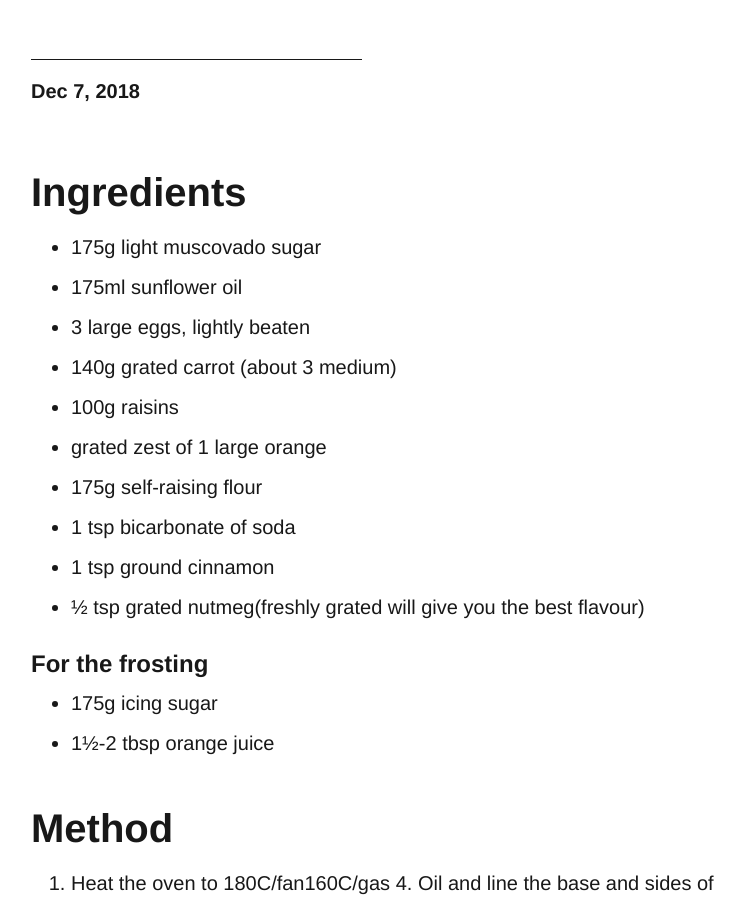
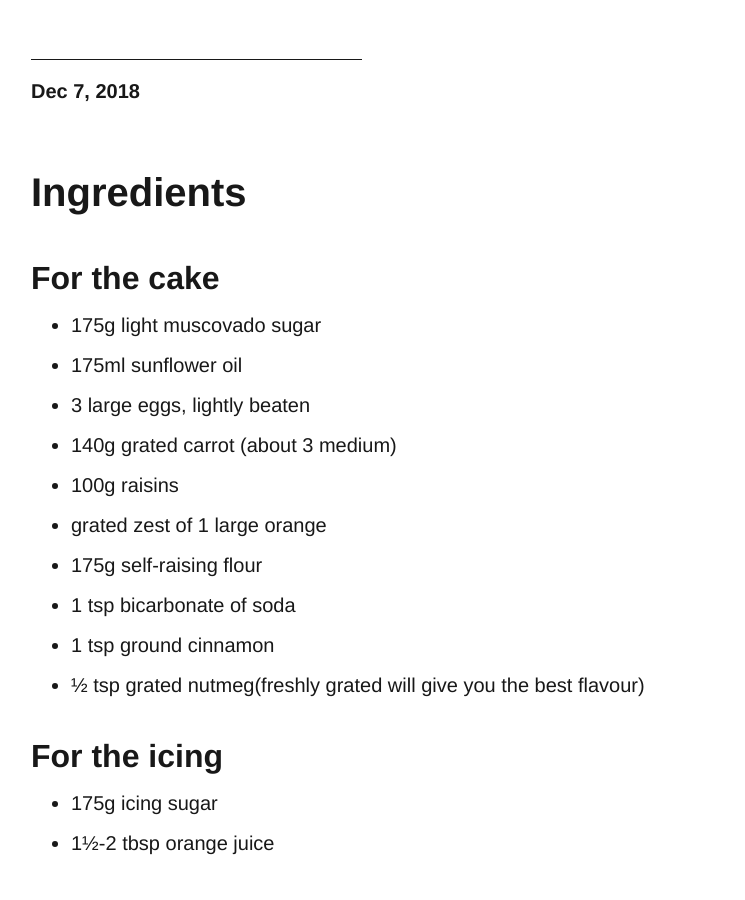
Before and after one commit to Tom-Kuhn/heirloom-recipies, a Jekyll site: the page built from _mains/carrot-cake.markdown, in a window 1280 px wide and 900 px high, scrolled down 273 px. Shown: the whole window, without its empty margins (113-858 px from the left). Built offline with Jekyll 4.4.1, drawn with Linux system fonts in a browser that asks for light colours.

Commit message:
Updated Carrot Cake

```diff
--- a/_mains/carrot-cake.markdown
+++ b/_mains/carrot-cake.markdown
@@ -9,6 +9,8 @@ layout: category-post
 ---
 
 # Ingredients
+
+## For the cake
 * 175g light muscovado sugar
 * 175ml sunflower oil
 * 3 large eggs, lightly beaten
@@ -20,7 +22,7 @@ layout: category-post
 * 1 tsp ground cinnamon
 * ½ tsp grated nutmeg(freshly grated will give you the best flavour)
 
-### For the frosting
+## For the icing
 * 175g icing sugar
 * 1½-2 tbsp orange juice
 
```
